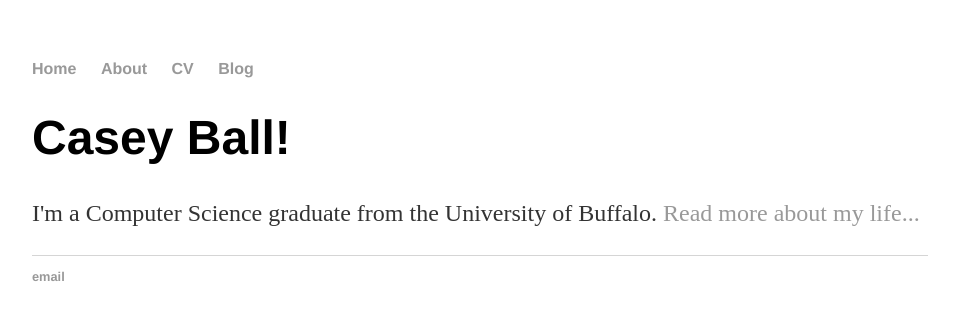
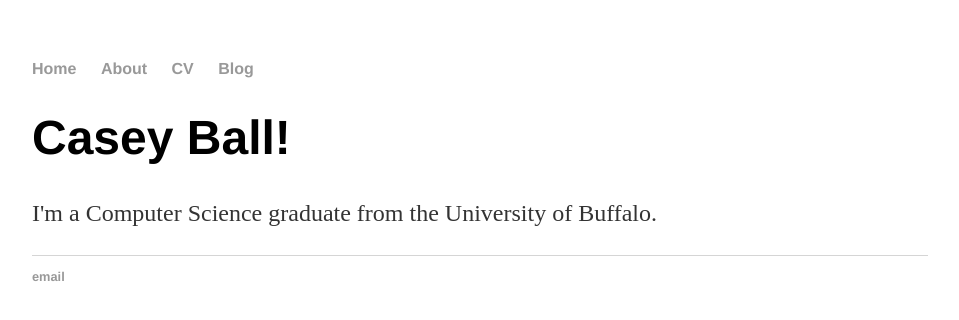
Before and after one commit to cmball2/github.io, a Jekyll site: the page built from index.html, in a window 1280 px wide. Shown: the top 320 px of the page, without its empty margins (160-1119 px from the left). Built offline with Jekyll 4.4.1, drawn with Linux system fonts in a browser that asks for light colours.

Commit message:
Update index.html

```diff
--- a/index.html
+++ b/index.html
@@ -4,5 +4,5 @@ title: Casey Ball
 ---
 <div class="blurb">
 	<h1>Casey Ball!</h1>
-	<p>I'm a Computer Science graduate from the University of Buffalo. <a href="/about">Read more about my life...</a></p>
+	<p>I'm a Computer Science graduate from the University of Buffalo. </p>
 </div><!-- /.blurb -->
```
